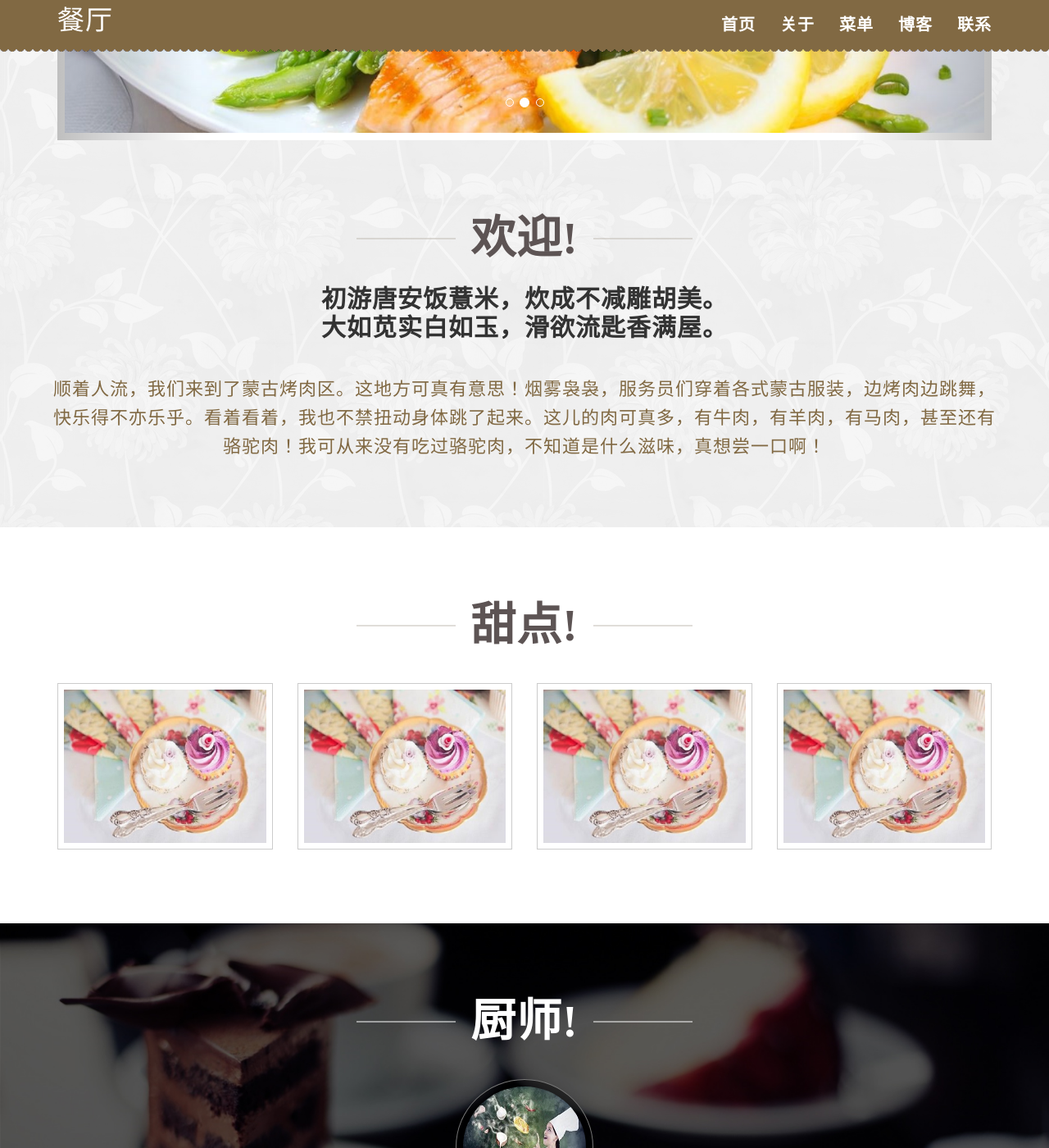
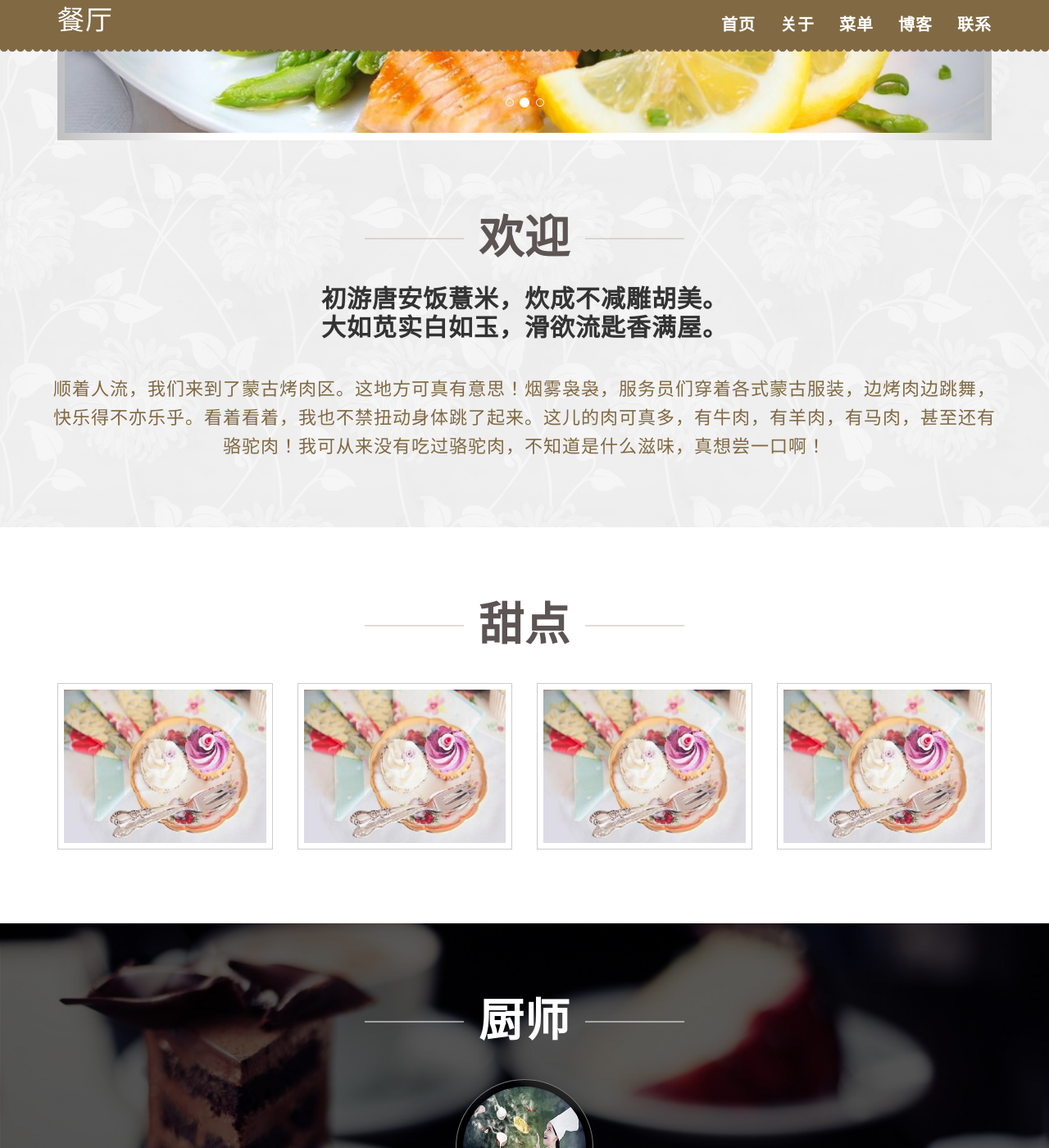
Before and after one commit to su2828/hotel, a Jekyll site: the page built from index.html, in a window 1280 px wide and 1400 px high, scrolled down 503 px. Shown: the whole window at 82% size. Built offline with Jekyll 4.4.1, drawn with Linux system fonts in a browser that asks for light colours; some web fonts are replaced.

Commit message:
Update index.html

```diff
--- a/index.html
+++ b/index.html
@@ -10,7 +10,7 @@ layout: base
 	<div class="container">
 		<div class="heading">
 			<h2>
-				<span class="hr">欢迎!</span>
+				<span class="hr">欢迎</span>
 			</h2>
 			<div class="intro">初游唐安饭薏米，炊成不减雕胡美。<br/> 大如苋实白如玉，滑欲流匙香满屋。</div>
 		</div>
@@ -28,7 +28,7 @@ layout: base
 	<div class="container">
 		<div class="heading">
 			<h2>
-				<span class="hr">甜点!</span>
+				<span class="hr">甜点</span>
 			</h2>
 		</div>
 		<div class="row">
@@ -58,7 +58,7 @@ layout: base
 <div class="container">
 	<div class="heading">
 		<h2>
-			<span class="hr" style="color: #fff;">厨师!</span>
+			<span class="hr" style="color: #fff;">厨师</span>
 		</h2>
 	</div>
 	<div class="row">
@@ -89,7 +89,7 @@ layout: base
 	<div class="container">
 		<div class="heading">
 			<h2>
-				<span class="hr">信息!</span>
+				<span class="hr">信息</span>
 			</h2>
 		</div>
 		<div class="row">
```
